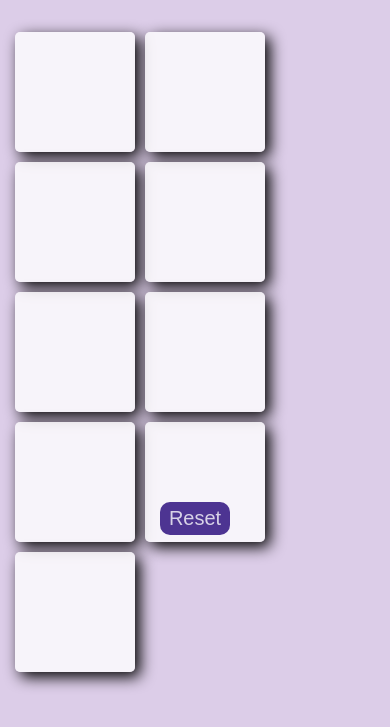
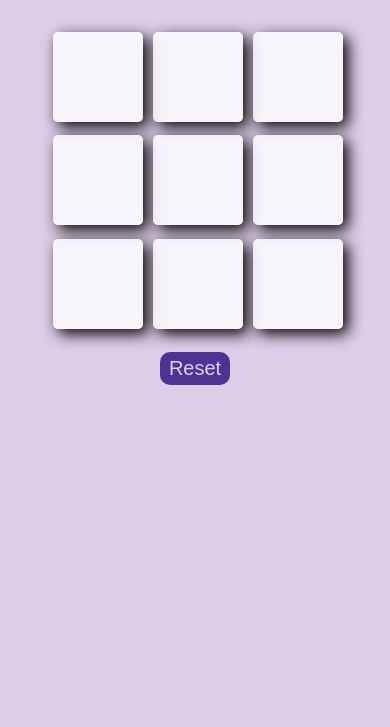
Before and after one commit to Somesh2504/Tic-Tac-Toe, a plain HTML site: page index.html in a window 390 px wide. Shown: the part 73-800 px from the top of the page. Drawn offline with Linux system fonts and the light colour scheme.

Commit message:
Update index.html

```diff
--- a/index.html
+++ b/index.html
@@ -91,27 +91,8 @@
         .winner{
             margin-top:200px;
         }
-        @media screen and (max-width:480px){
-            .continer{
-            padding :15px 0px 0px 15px;
-            height:450px ;
-            width:450px;
-            display: flex;
-            flex-wrap: wrap;
-            grid-gap: 10px;
-        }
-        .box{
-            font-size:50px;
-            background-color: #ffffffc7;
-            border:none;
-            border-radius:5px;
-            box-shadow: 5px 5px 15px black;
-            width:120px;
-            height:120px;
-            color: crimson;
-        }
-        }
-        @media screen and (max-width:350px){
+
+        @media screen and (max-width:450px){
             .continer{
             padding :15px 0px 0px 15px;
             height:300px ;
```
